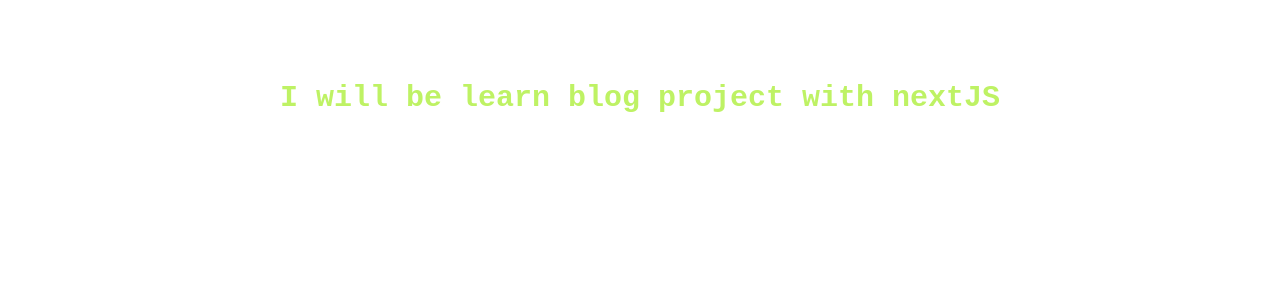
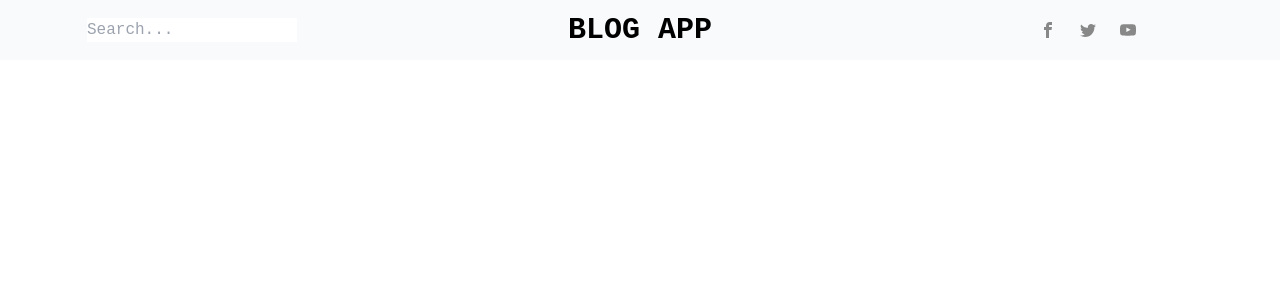
Before and after one commit to al-jabir/blog-website, a Next.js app: page / in a window 1280 px wide. Shown: the top 300 px of the page. Built offline with nearby package versions, Linux system fonts and the light colour scheme.

Commit message:
initail run

```diff
--- a/pages/index.js
+++ b/pages/index.js
@@ -1,10 +1,10 @@
+import Header from '../components/Header';
+
 const Home = () => {
   return (
-    <div>
-      <h1 className='text-center font-bold text-lime-300 mt-20 hover:text-black duration-1000 text-3xl'>
-        I will be learn blog project with nextJS
-      </h1>
-    </div>
+    <>
+      <Header />
+    </>
   );
 };
 
```
